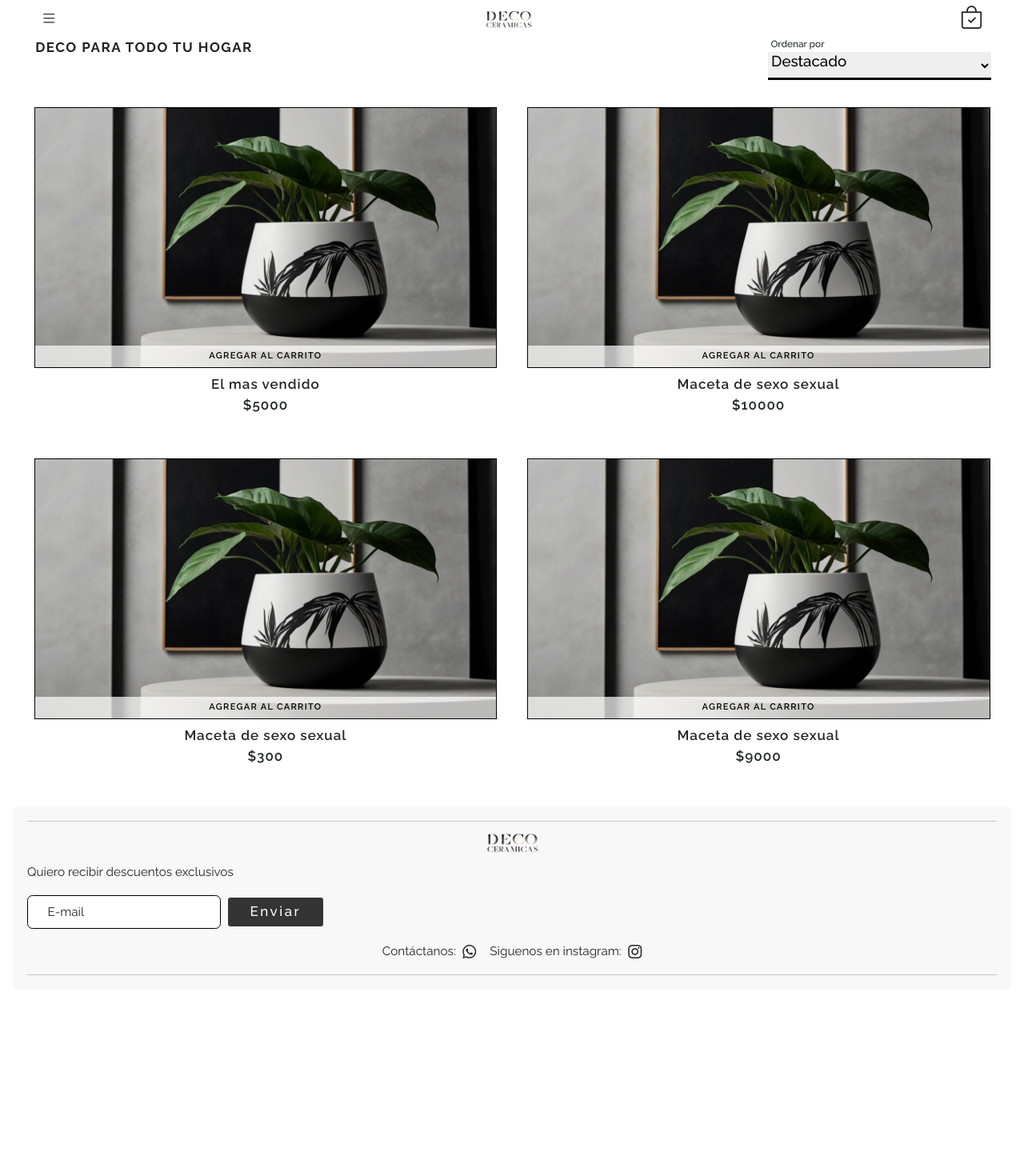
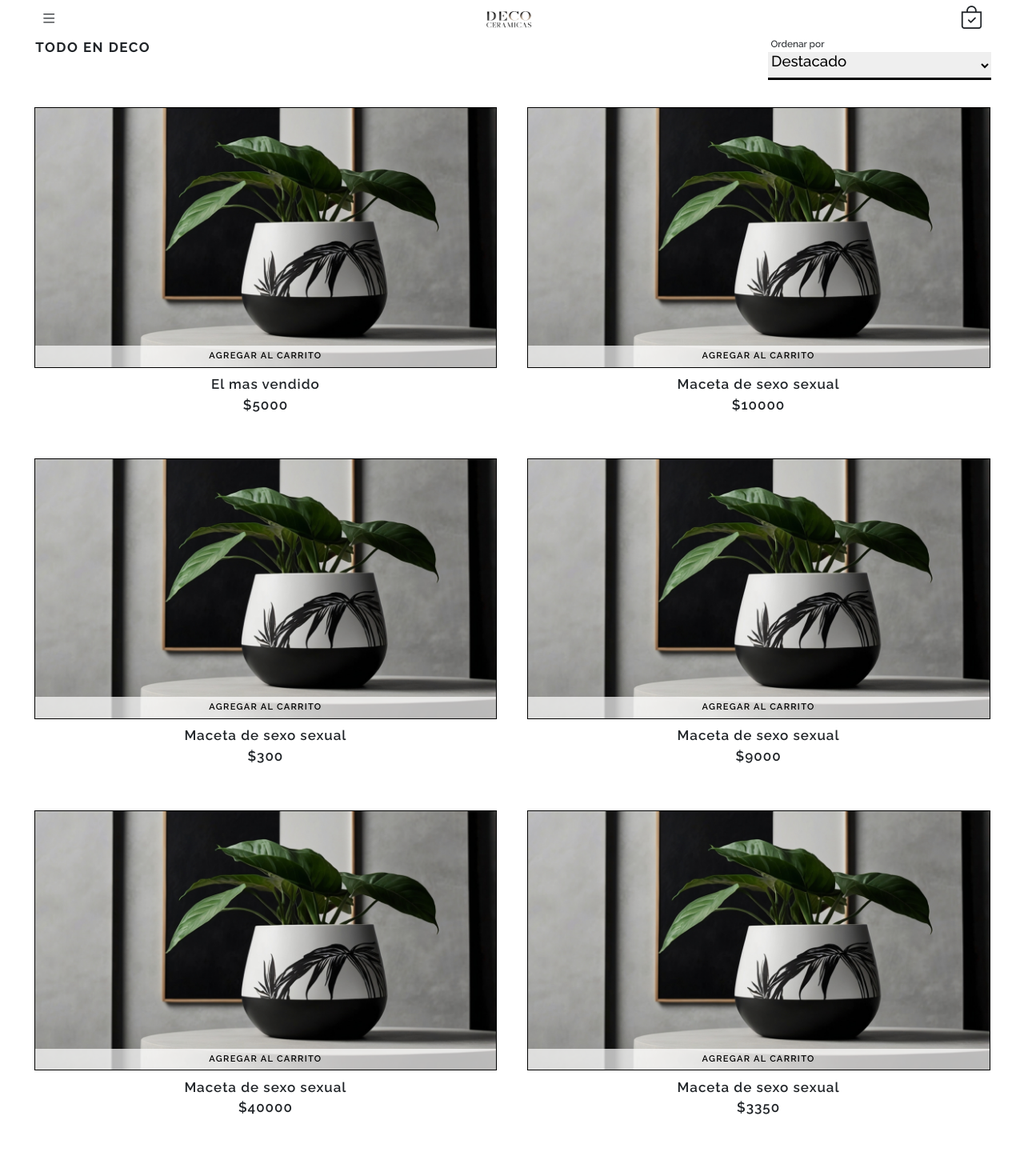
Before and after one commit to Camilo-tsx/ecommerce-project, a React (Vite) app: page /catalog in a window 1280 px wide. Shown: the top 1450 px of the page at 80% size. Before the commit the page ends 1253 px from the top, so only its background shows below. Built offline with nearby package versions, Linux system fonts and the light colour scheme; the HTML template or start-up script is replaced by a standard one.

Commit message:
borre todo a la verga y use useSearchParam

```diff
--- a/src/Pages/Catalog.tsx
+++ b/src/Pages/Catalog.tsx
@@ -2,6 +2,7 @@ import { useState } from "react";
 import { products as initialProducts } from "../Products/ProductList";
 import { Products } from "../Products/Products";
 import { Filter } from "../components/Filter/Filter";
+import { useSearchParams } from "react-router-dom";
 
 type Order = "default" | "asc-price" | "desc-price" | "best-sellers";
 
@@ -13,15 +14,16 @@ interface FilterPorductsProps {
 export const Catalog = () => {
   const [products] = useState(initialProducts);
   const [filters, setFilters] = useState<FilterPorductsProps>({
-    category: "deco-home",
+    category: "all",
     sortOrder: "default",
   });
+  const [searchParams] = useSearchParams();
+
+  const category = searchParams.get("category") || "all";
 
   const filterProducts = (products: typeof initialProducts) => {
     let filtered = products.filter(product => {
-      return (
-        filters.category === "all" || product.category === filters.category
-      );
+      return category === "all" || product.category === category;
     });
 
     if (filters.sortOrder === "asc-price") {
@@ -42,12 +44,28 @@ export const Catalog = () => {
     }));
   };
 
+  const getCategoryText = (category: string) => {
+    switch (category) {
+      case "kitchen":
+        return "DECO PARA TU COCINA";
+      case "deco-home":
+        return "DECO PARA TU HOGAR";
+      case "deco-arte":
+        return "El ARTE EN TU HOGAR";
+      case "accesories":
+        return "ACCESORIOS";
+      case "all":
+      default:
+        return "TODO EN DECO";
+    }
+  };
+
   const filteredProducts = filterProducts(products);
 
   return (
     <>
       <div className="catalog-header">
-        <p className="category">DECO PARA TODO TU HOGAR</p>
+        <p className="category">{getCategoryText(category)}</p>
         <Filter parenthMethod={handleFilter} />
       </div>
       <Products products={filteredProducts} />
--- a/src/Pages/Home.tsx
+++ b/src/Pages/Home.tsx
@@ -10,24 +10,36 @@ export const Home = () => {
   return (
     <div className="global-background-container">
       <div className="firstbackground-container">
-        <Link to="/catalog" className="artistic-image-container">
+        <Link
+          to="/catalog?category=deco-arte"
+          className="artistic-image-container"
+        >
           <img className="w-100 h-100" src={artistic} alt="catalog-image" />
           <h2>Deco Arte</h2>
           <h3>Descubrir</h3>
         </Link>
-        <Link to="/catalog" className="living-image-container">
+        <Link
+          to="/catalog?category=deco-home"
+          className="living-image-container"
+        >
           <img className="w-100 h-100" src={living} alt="catalog-image" />
           <h2>Deco Home</h2>
           <h3>Descubrir</h3>
         </Link>
       </div>
       <div className="secondbackground-container">
-        <Link to="/catalog" className="kitchen-image-container">
+        <Link
+          to="/catalog?category=kitchen"
+          className="kitchen-image-container"
+        >
           <img className="w-100 h-100" src={kitchen} alt="catalog-image" />
           <h2>Cocina</h2>
           <h3>Descubrir</h3>
         </Link>
-        <Link to="/catalog" className="accesories-image-container">
+        <Link
+          to="/catalog?category=accesories"
+          className="accesories-image-container"
+        >
           <img className="w-100 h-100" src={accesories} alt="catalog-image" />
           <h2>Accesorios</h2>
           <h3>Descubrir</h3>
--- a/src/Products/ProductList.ts
+++ b/src/Products/ProductList.ts
@@ -82,4 +82,29 @@ export const products: ProductsProps[] = [
     category: "deco-arte",
     sells: 0,
   },
+  {
+    id: 10,
+    description: "Maceta de sexo sexual",
+    price: 100,
+    src: catalog,
+    category: "kitchen",
+    sells: 0,
+  },
+
+  {
+    id: 11,
+    description: "Maceta de sexo sexual",
+    price: 150,
+    src: catalog,
+    category: "accesories",
+    sells: 0,
+  },
+  {
+    id: 12,
+    description: "Maceta de sexo sexual",
+    price: 350,
+    src: catalog,
+    category: "accesories",
+    sells: 0,
+  },
 ];
--- a/src/constants/NavLinks.ts
+++ b/src/constants/NavLinks.ts
@@ -1,7 +1,11 @@
 export const navLinks = [
   { href: "/", key: "home", label: "Inicio" },
-  { href: "/catalog", key: "kitchen", label: "Cocina" },
-  { href: "/catalog", key: "decohome", label: "Deco Home" },
-  { href: "/catalog", key: "decoarte", label: "Deco Arte" },
-  { href: "/catalog", key: "accesories", label: "Accesorios" },
+  { href: "/catalog?category=kitchen", key: "kitchen", label: "Cocina" },
+  { href: "/catalog?category=deco-home", key: "decohome", label: "Deco Home" },
+  { href: "/catalog?category=deco-arte", key: "decoarte", label: "Deco Arte" },
+  {
+    href: "/catalog?category=accesories",
+    key: "accesories",
+    label: "Accesorios",
+  },
 ];
```
